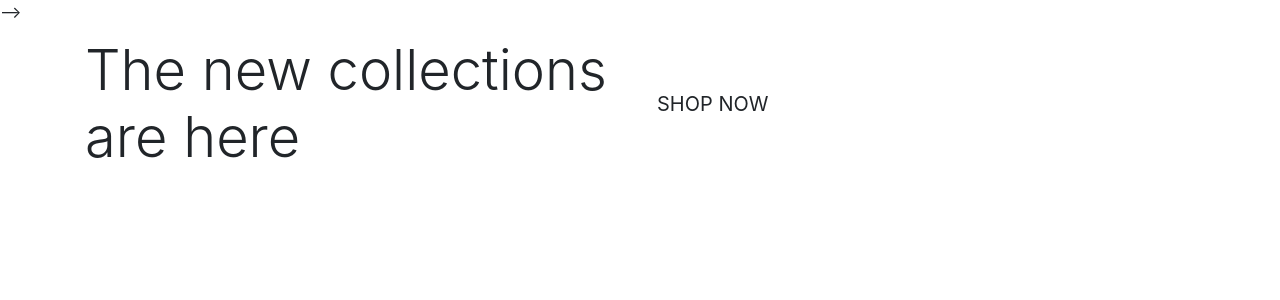
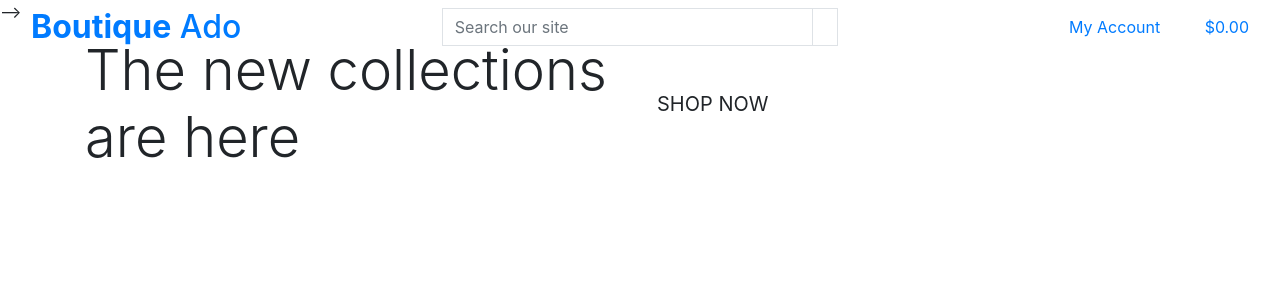
Before and after one commit to RickofManc/boutique-ado, a Django app: page / in a window 1280 px wide. Shown: the top 300 px of the page. Run offline with Django 3.2, Linux system fonts and the light colour scheme.

Commit message:
Add main header functions

```diff
--- a/templates/base.html
+++ b/templates/base.html
@@ -2,6 +2,7 @@
 
 <!doctype html>
 <html lang="en">
+
 <head>
   {% block meta %}
   <!-- Required meta tags -->
@@ -16,7 +17,8 @@
 
   {% block corecss %}
   <!-- Bootstrap CSS -->
-        <link rel="stylesheet" href="https://cdn.jsdelivr.net/npm/bootstrap@4.6.1/dist/css/bootstrap.min.css" integrity="sha384-zCbKRCUGaJDkqS1kPbPd7TveP5iyJE0EjAuZQTgFLD2ylzuqKfdKlfG/eSrtxUkn" crossorigin="anonymous">
+  <link rel="stylesheet" href="https://cdn.jsdelivr.net/npm/bootstrap@4.6.1/dist/css/bootstrap.min.css"
+    integrity="sha384-zCbKRCUGaJDkqS1kPbPd7TveP5iyJE0EjAuZQTgFLD2ylzuqKfdKlfG/eSrtxUkn" crossorigin="anonymous">
   {% endblock %}
 
   {% block extra_corecss %}
@@ -24,8 +26,11 @@
 
   {% block corejs %}
   <!-- Bootstrap / jQuery and Bootstrap Bundle (includes Popper) -->
-        <script src="https://cdn.jsdelivr.net/npm/jquery@3.5.1/dist/jquery.min.js" integrity="sha256-9/aliU8dGd2tb6OSsuzixeV4y/faTqgFtohetphbbj0=" crossorigin="anonymous"></script>
-        <script src="https://cdn.jsdelivr.net/npm/bootstrap@4.6.1/dist/js/bootstrap.bundle.min.js" integrity="sha384-fQybjgWLrvvRgtW6bFlB7jaZrFsaBXjsOMm/tB9LTS58ONXgqbR9W8oWht/amnpF" crossorigin="anonymous"></script>  -->
+  <script src="https://cdn.jsdelivr.net/npm/jquery@3.5.1/dist/jquery.min.js"
+    integrity="sha256-9/aliU8dGd2tb6OSsuzixeV4y/faTqgFtohetphbbj0=" crossorigin="anonymous"></script>
+  <script src="https://cdn.jsdelivr.net/npm/bootstrap@4.6.1/dist/js/bootstrap.bundle.min.js"
+    integrity="sha384-fQybjgWLrvvRgtW6bFlB7jaZrFsaBXjsOMm/tB9LTS58ONXgqbR9W8oWht/amnpF" crossorigin="anonymous">
+  </script> -->
   {% endblock %}
 
   {% block extra_corejs %}
@@ -35,7 +40,74 @@
 </head>
 
 <body>
-    <header class="container-fluid fixed-top"></header>
+  <header class="container-fluid fixed-top">
+    <div class="row">
+      <!-- Logo -->
+      <div class="col-12 col-lg-4 my-auto py-1 py-lg-0 text-center text-lg-left">
+        <a href="{% url 'home' %}" class="nav-link main-logo-link">
+          <h2 class="logo-font text-black my-0"><strong>Boutique</strong> Ado</h2>
+        </a>
+      </div>
+      <!-- Form used to provide Search feature -->
+      <div class="col-12 col-lg-4 my-auto py-1 py-lg-0">
+        <form method="GET" action="">
+          <div class="input-group w-100">
+            <input class="form-control border border-black rounded-0" type="text" name="q"
+              placeholder="Search our site">
+            <div class="input-group-append">
+              <button class="form-control btn btn-black border border-black rounded-0" type="submit">
+                <span class="icon">
+                  <i class="fas fa-search"></i>
+                </span>
+              </button>
+            </div>
+          </div>
+        </form>
+      </div>
+      <!-- NavBar Main Menu -->
+      <div class="col-12 col-lg-4 my-auto py-1 py-lg-0">
+        <ul class="list-inline list-unstyled text-center text-lg-right my-0">
+          <!-- User Account Feature -->
+          <li class="list-inline-item dropdown">
+            <a class="text-black nav-link" href="#" id="user-options" data-toggle="dropdown" aria-haspopup="true"
+              aria-expanded="false">
+              <div class="text-center">
+                <div><i class="fas fa-user fa-lg"></i></div>
+                <p class="my-0">My Account</p>
+              </div>
+            </a>
+            <div class="dropdown-menu border-0" aria-labelledby="user-options">
+              {% if request.user.is_authenticated %}
+              {% if request.user.is_superuser %}
+              <a href="" class="dropdown-item">Product Management</a>
+              {% endif %}
+              <a href="" class="dropdown-item">My Profile</a>
+              <a href="{% url 'account_logout' %}" class="dropdown-item">Logout</a>
+              {% else %}
+              <a href="{% url 'account_signup' %}" class="dropdown-item">Register</a>
+              <a href="{% url 'account_login' %}" class="dropdown-item">Login</a>
+              {% endif %}
+            </div>
+          </li>
+          <!-- Shopping Bag Feature -->
+          <li class="list-inline-item">
+            <a class="{% if grand_total %}text-info font-weight-bold{% else %}text-black{% endif %} nav-link" href="">
+              <div class="text-center">
+                <div><i class="fas fa-shopping-bag fa-lg"></i></div>
+                <p class="my-0">
+                  {% if grand_total %}
+                  ${{ grand_total|floatformat:2 }}
+                  {% else %}
+                  $0.00
+                  {% endif %}
+                </p>
+              </div>
+            </a>
+          </li>
+        </ul>
+      </div>
+    </div>
+  </header>
 
   {% if messages %}
     <div class="message-container"></div>
@@ -51,4 +123,5 @@
   {% endblock %}
 
 </body>
+
 </html>
```
Lines whose indentation alone changed are shown as unchanged.
